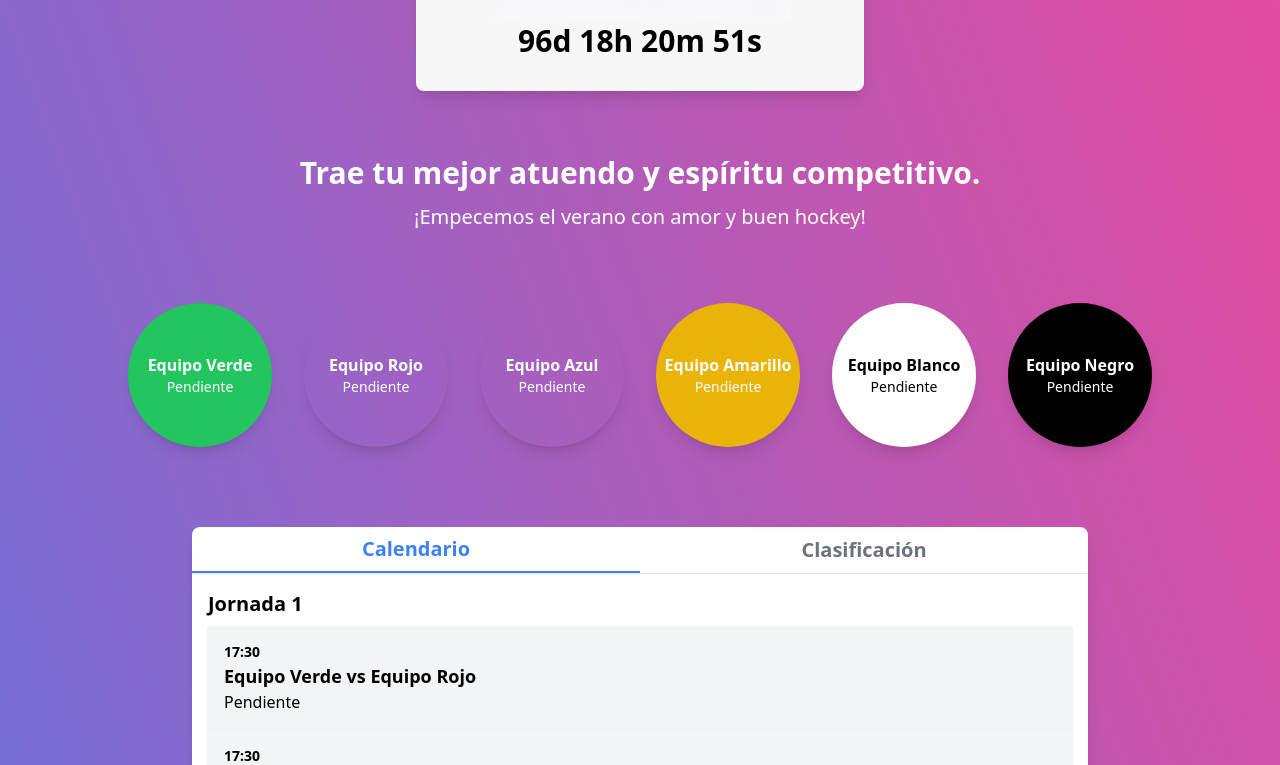
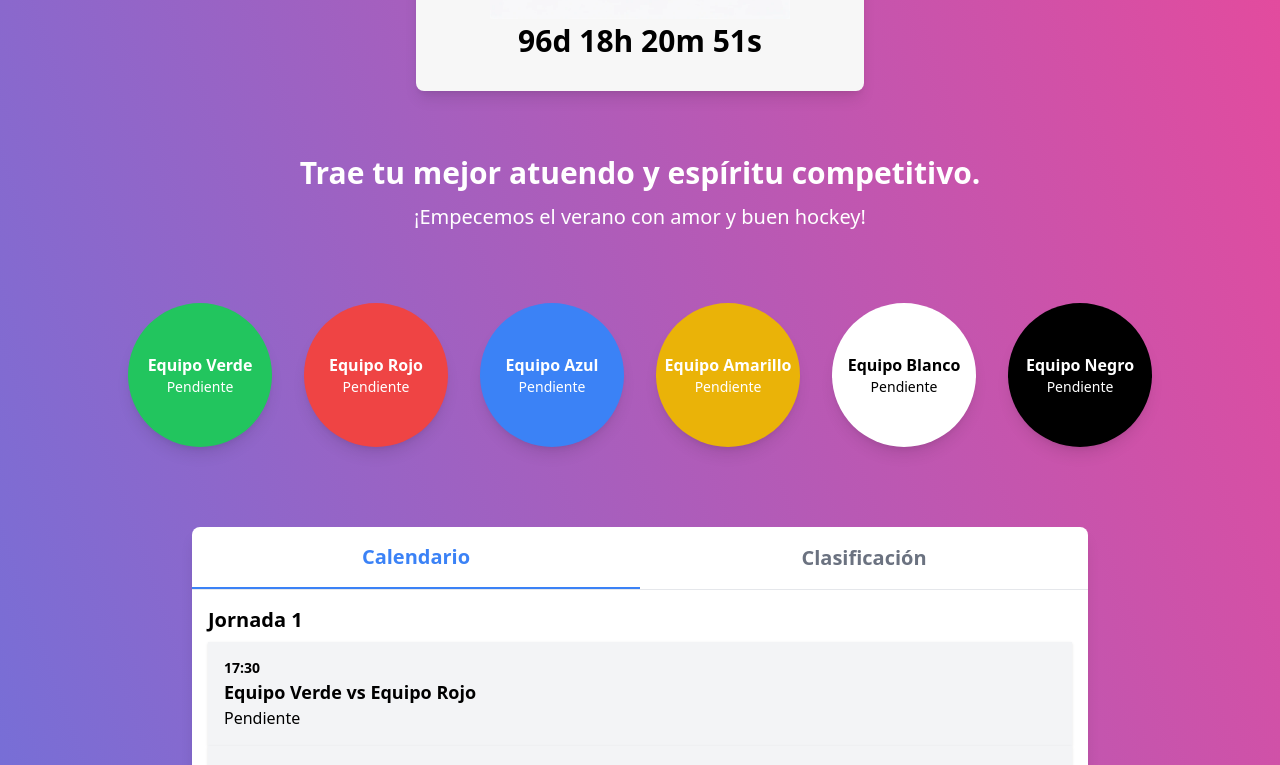
Before and after one commit to PolRibas/love-and-hockey, a Next.js app: page /2024 in a window 1280 px wide. Shown: the part 385-1150 px from the top of the page. Built offline with nearby package versions, Linux system fonts and the light colour scheme.

Commit message:
calendar

```diff
--- a/components/views/home/home-tabs.tsx
+++ b/components/views/home/home-tabs.tsx
@@ -20,13 +20,13 @@ export const HomeTabs = ({ games, gameTypeRounds, teams }: { games: Array<Array<
       <div className="bg-white rounded-lg shadow-lg">
         <div className="flex border-b">
           <button
-            className={`flex-1 py-2 text-xl font-semibold ${activeTab === 'schedule' ? 'border-b-2 border-blue-500 text-blue-500' : 'text-gray-500'}`}
+            className={`flex-1 py-4 text-xl font-semibold ${activeTab === 'schedule' ? 'border-b-2 border-blue-500 text-blue-500' : 'text-gray-500'}`}
             onClick={() => setActiveTab('schedule')}
           >
             Calendario
           </button>
           <button
-            className={`flex-1 py-2 text-xl font-semibold ${activeTab === 'standings' ? 'border-b-2 border-blue-500 text-blue-500' : 'text-gray-500'}`}
+            className={`flex-1 py-4 text-xl font-semibold ${activeTab === 'standings' ? 'border-b-2 border-blue-500 text-blue-500' : 'text-gray-500'}`}
             onClick={() => setActiveTab('standings')}
           >
             Clasificación
--- a/components/views/home/teams-standings.tsx
+++ b/components/views/home/teams-standings.tsx
@@ -39,14 +39,13 @@ const calculateStandings = (games: Array<Array<GameType>>, teams: SelectableTeam
     return standings.sort((a, b) => b.points - a.points || b.goalDifference - a.goalDifference || b.goalsFor - a.goalsFor);
 };
 
-export const TeamStandings = ({games, teams, gameTypeRounds}: {
+export const TeamStandings = ({ games, teams, gameTypeRounds }: {
     games: Array<Array<GameType>>;
     teams: SelectableTeam[];
     gameTypeRounds: string[]
 }) => {
     const leagueGames = games.filter((_, index) => gameTypeRounds[index] === 'League');
 
-    const eliminationGames = games.filter((_, index) => gameTypeRounds[index] !== 'League');
     const standings = calculateStandings(leagueGames, teams);
 
     return (
@@ -57,25 +56,35 @@ export const TeamStandings = ({games, teams, gameTypeRounds}: {
             <div className="border-t border-gray-200">
                 <dl>
                     {standings.map((team, i) => (
-                <div key={i} className={`${i % 2 === 0 ? 'bg-gray-50' : 'bg-white'} px-4 py-5 grid grid-cols-3 gap-4 sm:px-6`}>
-                  <dt className="text-sm font-medium text-gray-500 col-span-1">
+                        <div key={i} className={`${i % 2 === 0 ? 'bg-gray-50' : 'bg-white'} px-4 py-5 grid grid-cols-6 gap-4 sm:px-6`}>
+                            <dt className="text-sm font-medium text-gray-500 col-span-2">
                                 {team.team.name}
                             </dt>
-                  <dd className="mt-1 text-sm text-gray-900 sm:mt-0 col-span-2">
-                    Puntos: {team.points}, GF: {team.goalsFor}, GC: {team.goalsAgainst}, DG: {team.goalDifference}
+                            <dd className="mt-1 text-sm text-gray-900 sm:mt-0 col-span-1 text-black">
+                                P: {team.points}
+                            </dd>
+                            <dd className="mt-1 text-sm text-gray-900 sm:mt-0 col-span-1">
+                                GF: {team.goalsFor}
+                            </dd>
+                            <dd className="mt-1 text-sm text-gray-900 sm:mt-0 col-span-1">
+                                GC: {team.goalsAgainst}
+                            </dd>
+                            <dd className="mt-1 text-sm text-gray-900 sm:mt-0 col-span-1">
+                                DG: {team.goalDifference}
                             </dd>
                         </div>
                     ))}
                 </dl>
             </div>
 
-          {/* Eliminatorias */}
-          <div className="px-4 py-5 sm:px-6">
+            <div className="px-4 py-5 sm:px-6 mt-4">
                 <h2 className="text-lg leading-6 font-medium text-gray-900">Eliminatorias</h2>
             </div>
-          {eliminationGames.map((round, index) => (
+            {games.map((round, index) => gameTypeRounds[index] === 'League' ? null : (
                 <div key={index} className="border-t border-gray-200 px-4 py-5 sm:px-6">
-              <h3 className="text-md font-medium text-gray-900">{gameTypeRounds[index]}</h3>
+                    <h3 className="text-md font-medium text-gray-900">{
+                        gameTypeRounds[index] === 'League' ? 'Jornada ' + (index + 1) : gameTypeRounds[index] === 'SemiFinal' ? 'Semifinales' : gameTypeRounds[index] === 'Final' ? 'Final' : gameTypeRounds[index] === 'ThirdPlace' ? 'Tercer y cuarto puesto' : 'Quinto y sexto puesto'
+                    }</h3>
                     {round.map((game, gameIndex) => (
                         <p key={gameIndex} className="text-sm text-gray-600">
                             {game.local?.name || 'TBD'} vs {game.visitor?.name || 'TBD'} - {game.end ? `${game.localScore} : ${game.visitorScore}` : 'Pendiente'}
--- a/data/teams.2024.ts
+++ b/data/teams.2024.ts
@@ -15,13 +15,13 @@ export const teams2024: SelectableTeam[] = [
     },
     {
         name: "Equipo Rojo",
-        color: "bg-red-500",
+        color: "bgRed",
         captain: "Pendiente",
         members: ["1. ", "2. ", "3. ", "4. ", "5. ", "6. ", "7. ", "8. "]
     },
     {
         name: "Equipo Azul",
-        color: "bg-blue-500",
+        color: "bgBlue",
         captain: "Pendiente",
         members: ["1. ", "2. ", "3. ", "4. ", "5. ", "6. ", "7. ", "8. "]
     },
--- a/styles/globals.css
+++ b/styles/globals.css
@@ -25,6 +25,13 @@ body {
     text-wrap: balance;
   }
 }
+.bgBlue {
+  background-color: #3b82f6;
+}
+
+.bgRed {
+  background-color: #ef4444;
+}
 
 /* @keyframes backgroundSlide {
   0% { background-position: 0% 50%; }
--- a/tailwind.config.ts
+++ b/tailwind.config.ts
@@ -8,13 +8,21 @@ const config: Config = {
   ],
   theme: {
     extend: {
+      colors: {
+        red: {
+          10: '#ef4444', // Un rojo estándar, ajusta el valor hexadecimal según sea necesario
+        },
+        blue: {
+          10: '#3b82f6', // Un azul estándar, ajusta el valor hexadecimal según sea necesario
+        },
+      },
       backgroundImage: {
         "gradient-radial": "radial-gradient(var(--tw-gradient-stops))",
-        "gradient-conic":
-          "conic-gradient(from 180deg at 50% 50%, var(--tw-gradient-stops))",
+        "gradient-conic": "conic-gradient(from 180deg at 50% 50%, var(--tw-gradient-stops))",
       },
     },
   },
   plugins: [],
 };
+
 export default config;
```
Lines whose indentation alone changed are shown as unchanged.
